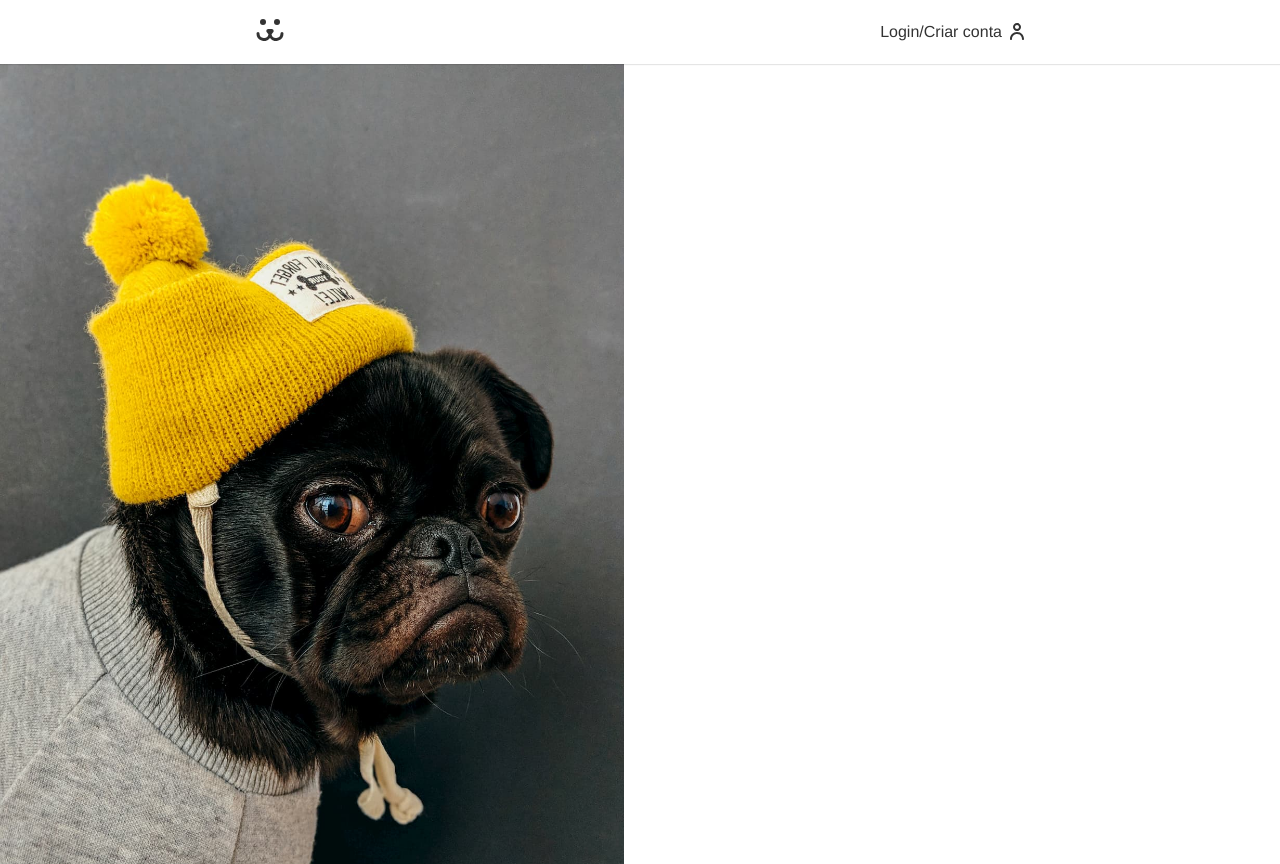
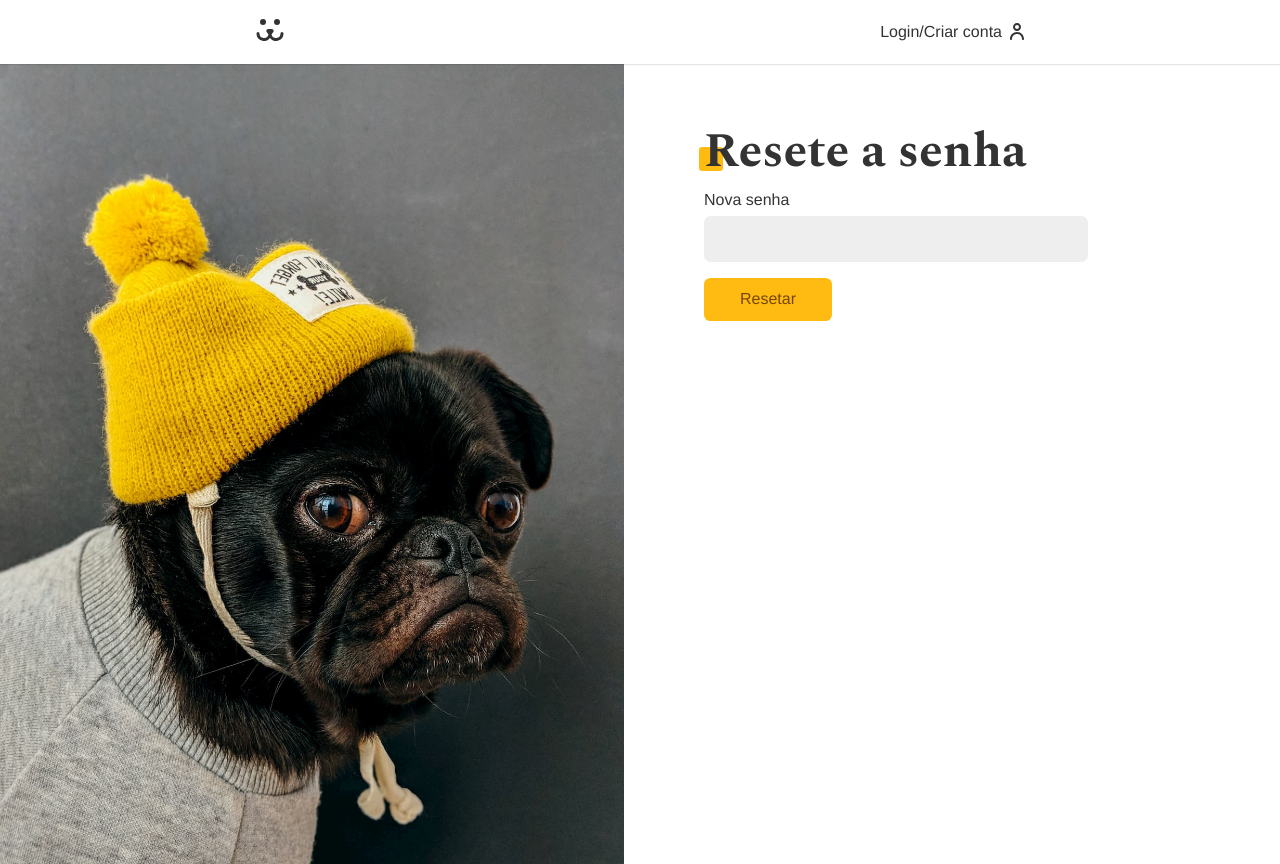
Before and after one commit to thiagoleet/dogs-origamid-react, a React (Vite) app: page /login/resetar in a window 1280 px wide. Built offline with nearby package versions, Linux system fonts and the light colour scheme.

Commit message:
Password Reset component page

```diff
--- a/src/pages/Login/LoginPasswordLost.jsx
+++ b/src/pages/Login/LoginPasswordLost.jsx
@@ -26,7 +26,7 @@ const LoginPasswordLost = () => {
   }
 
   return (
-    <section>
+    <section className="container mainContainer">
       <Title>Perdeu a senha?</Title>
       {data ? (
         <Success>{data}</Success>
--- a/src/pages/Login/LoginPasswordReset.jsx
+++ b/src/pages/Login/LoginPasswordReset.jsx
@@ -1,7 +1,74 @@
 import React from "react";
+import { useNavigate } from "react-router-dom";
+import Title from "../../components/UI/helpers/Title";
+import InputField from "../../components/UI/form/InputField";
+import Button from "../../components/UI/form/Button";
+import useForm from "../../hooks/useForm";
+import useFetch from "../../hooks/useFetch";
+import api from "../../util/api";
+import Error from "../../components/UI/helpers/Error";
+import Success from "../../components/UI/helpers/Success";
 
 const LoginPasswordReset = () => {
-  return <div></div>;
+  const [login, setLogin] = React.useState("");
+  const [key, setKey] = React.useState("");
+  const password = useForm({ type: "password", validation: false });
+  const { data, loading, error, request } = useFetch();
+  const navigate = useNavigate();
+
+  async function handleSubmit(event) {
+    event.preventDefault();
+
+    const { url, options } = api.PASSWORD_RESET({
+      login,
+      key,
+      password: password.value,
+    });
+
+    const { response } = await request(url, options);
+
+    if (response.ok) {
+      navigate("/login");
+    }
+  }
+
+  React.useEffect(() => {
+    const params = new URLSearchParams(window.location.search);
+    const key = params.get("key");
+    const login = params.get("login");
+
+    if (key) {
+      setKey(key);
+    }
+
+    if (login) {
+      setLogin(login);
+    }
+  }, []);
+
+  return (
+    <section className="container mainContainer">
+      <Title>Resete a senha</Title>
+      {data ? (
+        <Success>{data}</Success>
+      ) : (
+        <form onSubmit={handleSubmit}>
+          <InputField
+            label="Nova senha"
+            name="password"
+            {...password}
+            required
+          />
+          {loading ? (
+            <Button disabled>Resetando...</Button>
+          ) : (
+            <Button>Resetar</Button>
+          )}
+        </form>
+      )}
+      {error && <Error>{error}</Error>}
+    </section>
+  );
 };
 
 export default LoginPasswordReset;
--- a/src/util/api.js
+++ b/src/util/api.js
@@ -7,6 +7,7 @@ const api = {
     user: "/api/user",
     validate: "/validate",
     passowordLost: "/api/password/lost",
+    passowordReset: "/api/password/reset",
   },
   TOKEN_POST: (body) => {
     return {
@@ -122,6 +123,18 @@ const api = {
       },
     };
   },
+  PASSWORD_RESET: (body) => {
+    return {
+      url: api.url + api.endpoints.passowordReset,
+      options: {
+        method: "POST",
+        headers: {
+          "Content-Type": "application/json",
+        },
+        body: JSON.stringify(body),
+      },
+    };
+  },
 };
 
 export default api;
```
